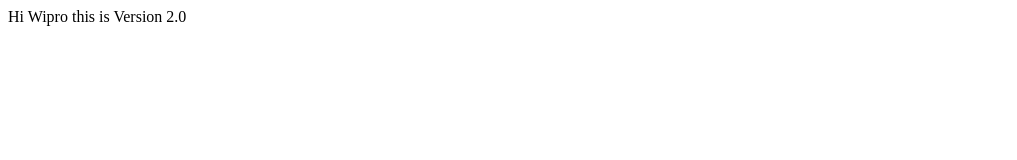
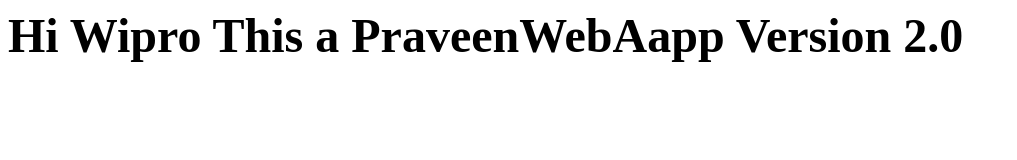
Before and after one commit to praveendusi/wiproAzureDemo, a plain HTML site: page index.html in a window 1280 px wide. Shown: the whole page, without its empty margins (0-1017 px from the left). Drawn offline with Linux system fonts and the light colour scheme.

Commit message:
Add files via upload

```diff
--- a/index.html
+++ b/index.html
@@ -1,5 +1,5 @@
 <html>
 <body>
-Hi Wipro this is Version 2.0
+<Font Size="30"><b>Hi Wipro This a PraveenWebAapp Version 2.0 </b></Font>
 </body>
 </html>
```
